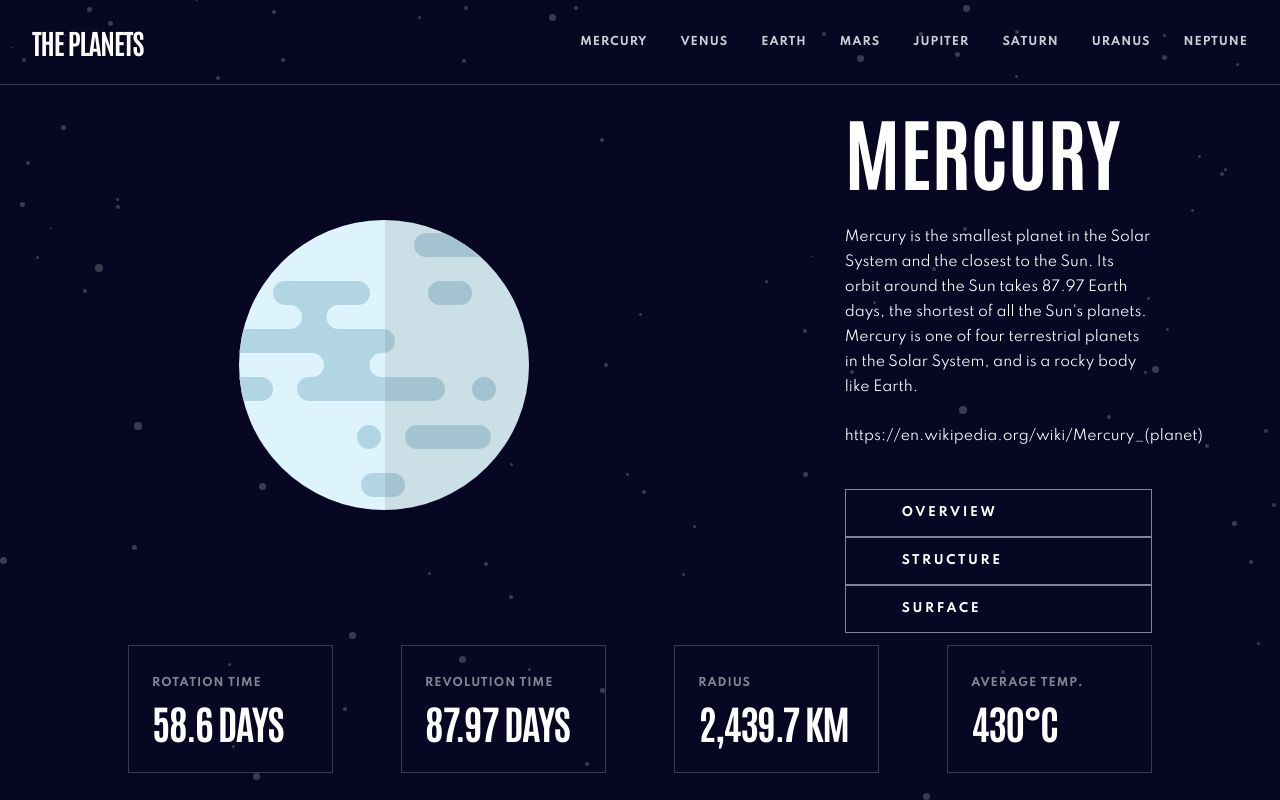
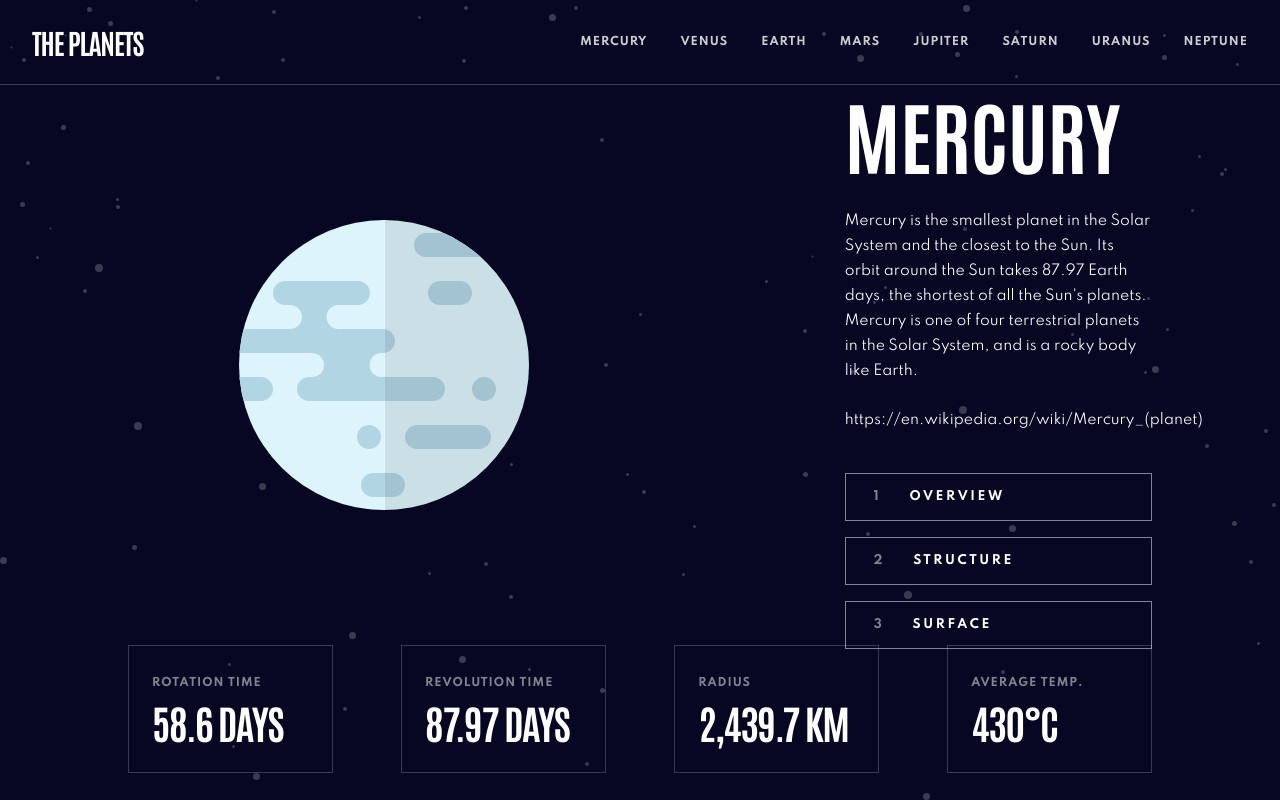
Before and after one commit to Abdulmajeedkutaibani/planets, a React (Create React App) app: page / in a window 1280 px wide. Built offline with nearby package versions, Linux system fonts and the light colour scheme.

Commit message:
finish last touches for 1st version

```diff
--- a/src/Styles/Styles.scss
+++ b/src/Styles/Styles.scss
@@ -127,12 +127,24 @@ button {
     border: none;
   }
   &:focus {
-    background: $turkuaz;
+    background: $lightBlue;
   }
   .btn__number {
     padding: 0 28px;
     opacity: 0.5;
   }
+}
+.info-btns {
+  display: flex;
+  flex-direction: column;
+  justify-content: center;
+  gap: 16px;
+}
+.btn_shadow {
+  height: 4px;
+  width: 100%;
+
+  display: none;
 }
 
 // Navbar
@@ -275,16 +287,9 @@ nav {
     .planet-info {
       width: 40%;
     }
-    .info-btns {
-      width: 40%;
-      display: flex;
-      flex-direction: column;
-      justify-content: center;
-      gap: 16px;
 
-      button {
-        height: 40px;
-      }
+    button {
+      height: 40px;
     }
   }
   .featured-info {
@@ -392,6 +397,11 @@ nav {
           text-align: center;
         }
       }
+
+      .planet-geology {
+        width: 25%;
+        top: 40%;
+      }
     }
 
     .info-btns {
@@ -404,10 +414,10 @@ nav {
       border-bottom: 1px solid rgba(255, 255, 255, 0.2);
 
       button {
-        width: 30%;
         height: 50px;
         border: none;
         justify-content: center;
+        min-width: 90px;
 
         .btn__number {
           display: none;
--- a/src/components/Button.js
+++ b/src/components/Button.js
@@ -2,10 +2,12 @@ import React from 'react';
 
 const Button = ({ btnNumber, btnText, onClick }) => {
   return (
-    <button onClick={onClick} className='btn'>
-      <h3 className='btn__number'>{btnNumber}</h3>
-      <h3>{btnText}</h3>
-    </button>
+    <section>
+      <button onClick={onClick} className='btn'>
+        <h3 className='btn__number'>{btnNumber}</h3>
+        <h3>{btnText}</h3>
+      </button>
+    </section>
   );
 };
 
--- a/src/components/Hero.js
+++ b/src/components/Hero.js
@@ -90,9 +90,13 @@ const Hero = () => {
             <p className='source'>{planets[planet].overview.source}</p>
           </div>
           <div className='info-btns'>
-            <Button btnText='overview' onClick={handleOverview} />
-            <Button btnText='structure' onClick={handleStructure} />
-            <Button btnText='surface' onClick={handleSurface} />
+            <Button btnText='overview' onClick={handleOverview} btnNumber='1' />
+            <Button
+              btnText='structure'
+              onClick={handleStructure}
+              btnNumber='2'
+            />
+            <Button btnText='surface' onClick={handleSurface} btnNumber='3' />
           </div>
         </div>
       </div>
--- a/src/components/Navbar.js
+++ b/src/components/Navbar.js
@@ -1,10 +1,8 @@
-import React, { useState } from 'react';
+import React from 'react';
 import hamburger from './assets/icon-hamburger.svg';
 import chevron from './assets/icon-chevron.svg';
 
 const Navbar = () => {
-  const [planet, setPlanet] = useState();
-
   const handleClick = () => {
     const menuBtn = document.querySelector('.menu-btn');
     const navList = document.querySelector('.navList');
```
